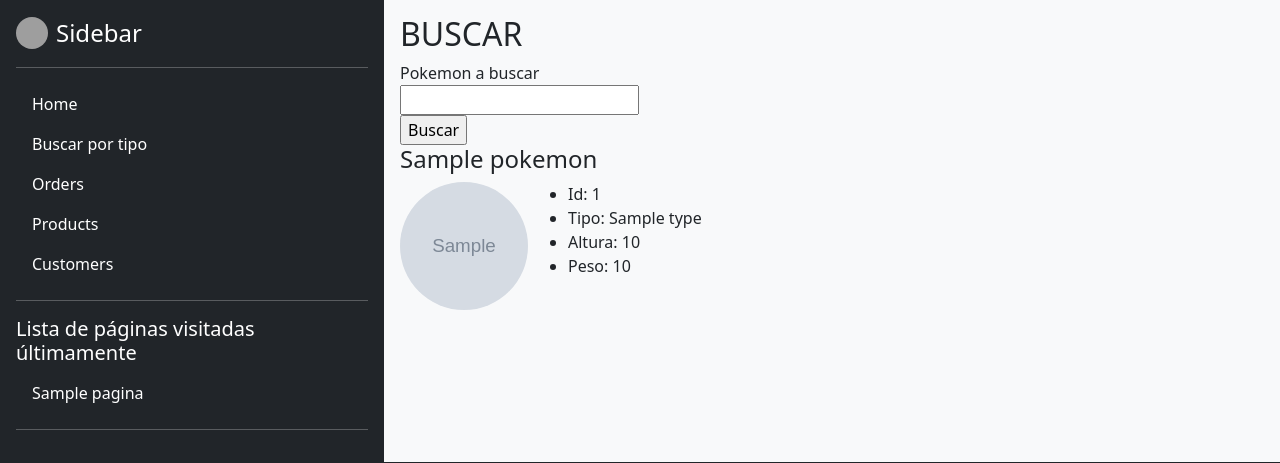
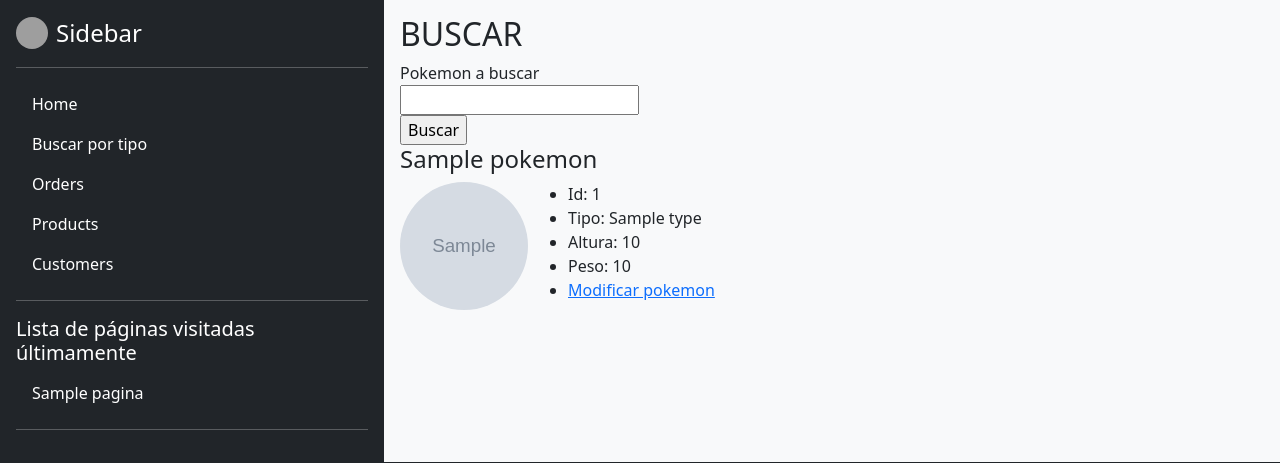
Before and after one commit to Mapachana/Practicas-DAI, a Flask app: template p6/app/templates/buscar.html in a window 1280 px wide. Shown: the part 63-526 px from the top of the page. Run offline with Flask 2, Linux system fonts and the light colour scheme; the template is opened without the code that fills it: most values are stand-ins (such as "Sample title", 1, 10 or a date in 2020); grey boxes marked "Sample" are stand-in pictures; grey boxes are pictures that could not be loaded.

Commit message:
Modificar

```diff
--- a/p6/app/app.py
+++ b/p6/app/app.py
@@ -33,6 +33,13 @@ def hello_world():
         argumentos['ultimaspaginas'] = []
 
     return render_template('index.html', **argumentos)
+
+@app.route('/modificar_pokemon/<id>')
+def modificar_pokemon(id):
+    argumentos = {}
+
+    return render_template('modificar_pokemon.html', **argumentos)
+
 
 '''
 Practica 3
@@ -174,9 +181,10 @@ def add_pokemon():
 @app.route('/pokemon/<id>', methods=['PUT'])
 def modify_pokemon(id):
     id = int(id)
+    print(id, flush=True)
     try:
         body = request.get_json(force=True)
-        print(body)
+        print(body, flush=True)
     except:
         res = {'estado': "FAIL json invalido", 'codigo' : 400}
         return jsonify(res)
--- a/p6/app/javascript/interfaz.js
+++ /dev/null
@@ -1,6 +0,0 @@
-$(function(){                          // jQuery function
-
-    $('#boton').click(function() {
-      console.log("hola")
-    });
- });
--- /dev/null
+++ b/p6/app/static/javascript/interfaz.js
@@ -0,0 +1,26 @@
+$(function(){                          // jQuery function
+
+    $('#boton').click(function() {
+      console.log("hola")
+    });
+ });
+
+function modificar(){
+  pokemon = {
+    "id": parseInt($("#id").val()),
+    "name": $("#name").val(),
+    "height": parseFloat($("#height").val()),
+    "img" :"https://avatars.githubusercontent.com/u/32956016?v=4", "type" :"Water",  "weight" :45, "candy" :"Porfa", "egg" :"frito"
+  }
+
+  $.ajax({
+    type: "PUT",
+    url: "/pokemon/"+pokemon["id"],
+    dataType: "json",
+    data: JSON.stringify(pokemon),
+    success: function(msg){
+      console.log(msg)
+    }
+  })
+  console.log("/pokemon/"+pokemon["id"])
+}
--- a/p6/app/templates/buscar.html
+++ b/p6/app/templates/buscar.html
@@ -22,6 +22,7 @@
                               <li>Tipo: {{pokemon['type']}}</li>
                               <li>Altura: {{pokemon['height']}}</li>
                               <li>Peso: {{pokemon['weight']}}</li>
+                              <li><a href="modificar_pokemon/{{pokemon['id']}}">Modificar pokemon</a></li>
                         </ul>
                   </div>
             </div>
--- a/p6/app/templates/parent.html
+++ b/p6/app/templates/parent.html
@@ -12,7 +12,7 @@
     <title>Hello, world!</title>
 
     <script src="https://ajax.googleapis.com/ajax/libs/jquery/3.5.1/jquery.min.js"></script>
-    <script type="text/javascript" src="/javascript/interfaz.js"></script>
+    <script type="text/javascript" src="/static/javascript/interfaz.js"></script>
 
   </head>
   <body>
```
Also changed, not shown: p6/app/templates/modificar_pokemon.html (+6 -4 lines).
